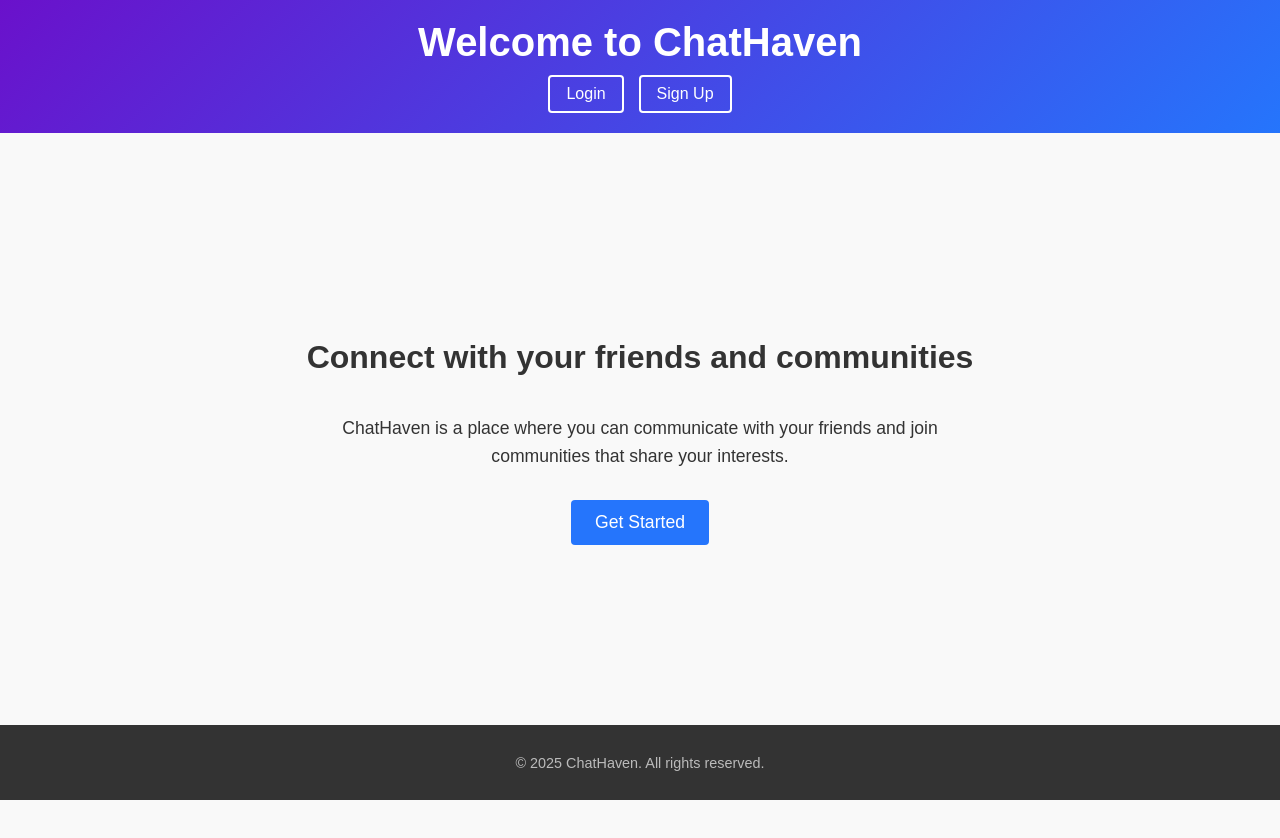
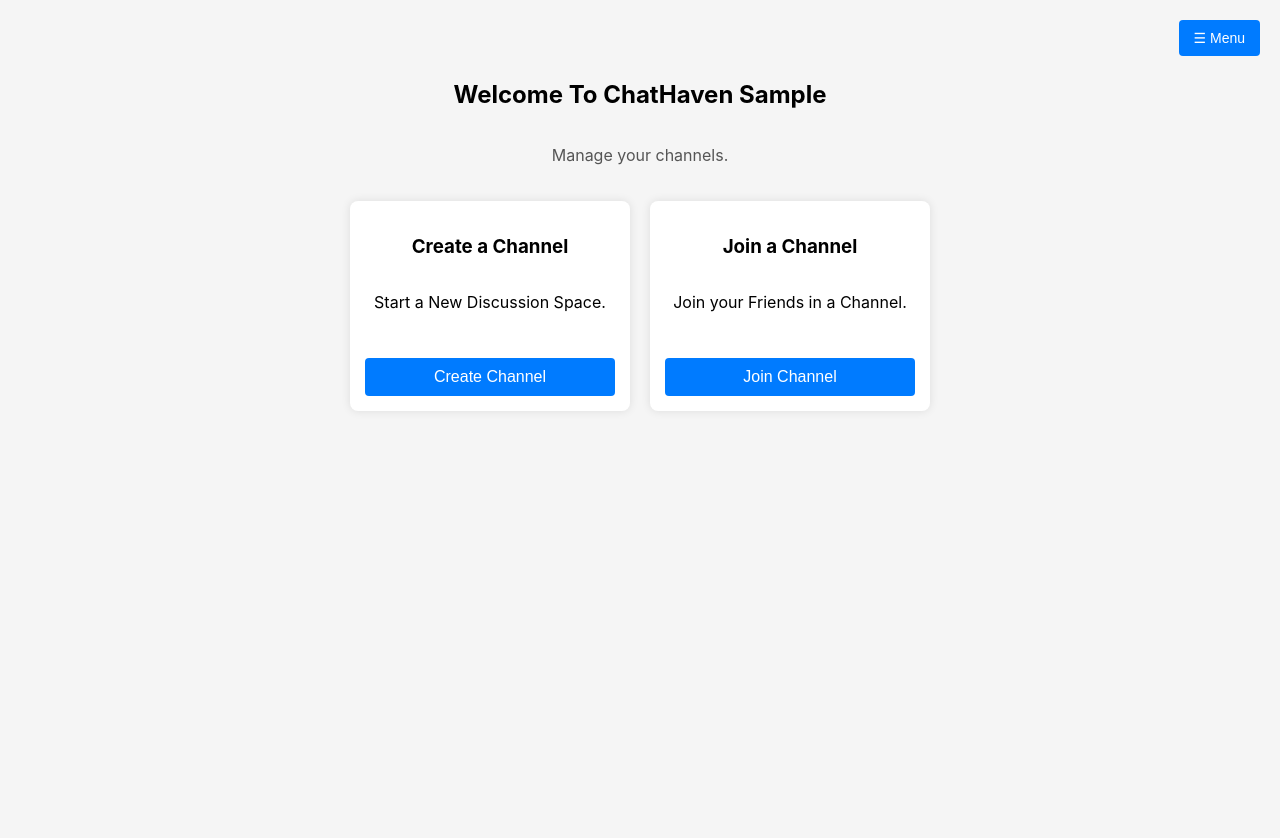
Before and after one commit to team-commitment-issues/team_commitment_issues-SOEN341_Project_W25, a React (Create React App) app in the folder frontend/: page /dashboard in a window 1280 px wide. Before the commit this address led to /. Before the commit the page ends 800 px from the top, so only its background shows below. Built offline with nearby package versions, Linux system fonts and the light colour scheme; sample sign-in values are in the browser's storage.

Commit message:
Admin dashboard added

```diff
--- /dev/null
+++ b/frontend/src/Pages/AdminDashboard.tsx
@@ -0,0 +1,85 @@
+import React, { useEffect, useState, useRef } from 'react';
+import { useNavigate } from 'react-router-dom';
+import Button from '../Components/UI/Button';
+import styles from '../Styles/dashboardStyles';
+
+const Dashboard: React.FC = () => {
+  const [user, setUser] = useState<{ firstName: string; lastName: string } | null>(null);
+  const [dropdownOpen, setDropdownOpen] = useState(false);
+  const navigate = useNavigate();
+  const dropdownRef = useRef<HTMLDivElement>(null);
+
+  useEffect(() => {
+    const token = localStorage.getItem('token');
+    if (!token) {
+      navigate('/login'); // Redirect if not logged in
+      return;
+    }
+
+    // Load user from localStorage
+    const storedUser = localStorage.getItem('user');
+    if (storedUser) {
+      setUser(JSON.parse(storedUser));
+    }
+  }, [navigate]);
+
+  const handleLogout = () => {
+    localStorage.removeItem('token');
+    localStorage.removeItem('user');
+    navigate('/login');
+  };
+
+  //dropdown menu
+  useEffect(() => {
+    function handleClickOutside(event: MouseEvent) {
+      if (dropdownRef.current && !dropdownRef.current.contains(event.target as Node)) {
+        setDropdownOpen(false);
+      }
+    }
+    document.addEventListener("mousedown", handleClickOutside);
+    return () => document.removeEventListener("mousedown", handleClickOutside);
+  }, []);
+
+  return (
+    <div style={styles.container}>
+      {/* Dropdown Menu for Profile, Settings, and Logout */}
+      <div style={styles.menuContainer} ref={dropdownRef}>
+        <button style={styles.menuButton} onClick={() => setDropdownOpen(!dropdownOpen)}>
+          ☰ Menu
+        </button>
+        {dropdownOpen && (
+          <div style={styles.dropdownMenu}>
+            <button onClick={() => navigate('/profile')} style={styles.menuItem}>View Profile</button>
+            <button onClick={() => navigate('/settings')} style={styles.menuItem}>Settings</button>
+            <button onClick={handleLogout} style={styles.menuItem}>Logout</button>
+          </div>
+        )}
+      </div>
+
+      <h2 style={styles.heading}>Welcome To ChatHaven {user?.firstName}</h2>
+      <p style={styles.text}>Manage your channels.</p>
+
+      <div style={styles.cardContainer}>
+        {/* Create a Channel */}
+        <div style={styles.card}>
+          <h3>Create a Channel</h3>
+          <p>Start a New Discussion Space.</p>
+          <div style={styles.buttonContainer}>
+            <Button text="Create Channel" onClick={() => navigate('/create-channel')} />
+          </div>
+        </div>
+
+        {/* Join a Channel */}
+        <div style={styles.card}>
+          <h3>Join a Channel</h3>
+          <p>Join your Friends in a Channel.</p>
+          <div style={styles.buttonContainer}>
+            <Button text="Join Channel" onClick={() => navigate('/join-channel')} />
+          </div>
+        </div>
+      </div>
+    </div>
+  );
+};
+
+export default Dashboard;
--- a/frontend/src/Routes/routes.tsx
+++ b/frontend/src/Routes/routes.tsx
@@ -4,6 +4,7 @@ import { Routes, Route, Navigate } from 'react-router-dom';
 // Lazy-loaded components
 const Login = lazy(() => import('../Pages/Login'));
 const SignUp = lazy(() => import('../Pages/SignUp'));
+const Dashboard = lazy(() => import('../Pages/AdminDashboard'));
 const LandingPage = lazy(() => import('../Pages/LandingPage'));
 
 const AppRoutes: React.FC = () => {
@@ -12,6 +13,7 @@ const AppRoutes: React.FC = () => {
       <Routes>
         <Route path="/login" element={React.createElement(Login)} />
         <Route path="/signup" element={React.createElement(SignUp)} />
+        <Route path="/dashboard" element={React.createElement(Dashboard)} />
         <Route path="/" element={React.createElement(LandingPage)} />
         <Route path="*" element={<Navigate to="/" />} />
       </Routes>
--- /dev/null
+++ b/frontend/src/Styles/dashboardStyles.ts
@@ -0,0 +1,79 @@
+const styles = {
+  container: {
+    position: 'relative' as const,
+    display: 'flex',
+    flexDirection: 'column' as const,
+    alignItems: 'center',
+    height: '100vh',
+    padding: '20px',
+    textAlign: 'center' as const,
+  },
+  heading: {
+    fontSize: '24px',
+    marginTop: '60px',
+  },
+  text: {
+    fontSize: '16px',
+    color: '#555',
+  },
+  cardContainer: {
+    display: 'flex',
+    justifyContent: 'center',
+    gap: '20px',
+    marginTop: '20px',
+  },
+  card: {
+    width: '250px',
+    height: '180px',
+    padding: '15px',
+    borderRadius: '8px',
+    boxShadow: '0 0 10px rgba(0,0,0,0.1)',
+    backgroundColor: '#fff',
+    textAlign: 'center' as const,
+    display: 'flex',
+    flexDirection: 'column' as const,
+    justifyContent: 'space-between',
+  },
+  buttonContainer: {
+    marginTop: 'auto',
+  },
+  menuContainer: {
+    position: 'absolute' as const,
+    top: '20px',
+    right: '20px',
+  },
+  menuButton: {
+    backgroundColor: '#007bff',
+    color: '#fff',
+    border: 'none',
+    borderRadius: '4px',
+    padding: '10px 15px',
+    cursor: 'pointer',
+    fontSize: '14px',
+  },
+  dropdownMenu: {
+    position: 'absolute' as const,
+    top: '40px',
+    right: '0',
+    backgroundColor: '#fff',
+    boxShadow: '0px 4px 8px rgba(0, 0, 0, 0.2)',
+    borderRadius: '4px',
+    display: 'flex',
+    flexDirection: 'column' as const,
+    width: '150px',
+  },
+  menuItem: {
+    backgroundColor: 'transparent',
+    border: 'none',
+    padding: '10px',
+    textAlign: 'left' as const,
+    cursor: 'pointer',
+    fontSize: '14px',
+    width: '100%',
+  },
+  menuItemHover: {
+    backgroundColor: '#f1f1f1',
+  },
+};
+
+export default styles;
```
